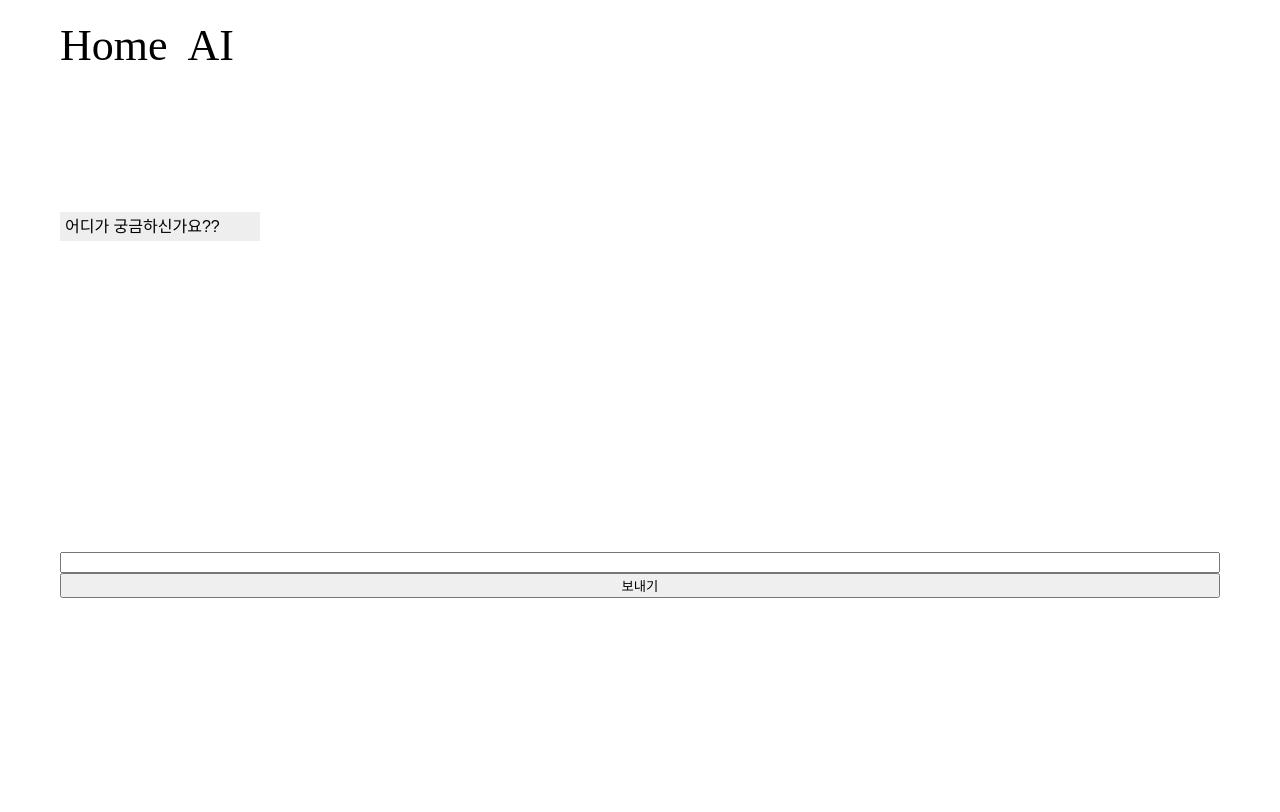
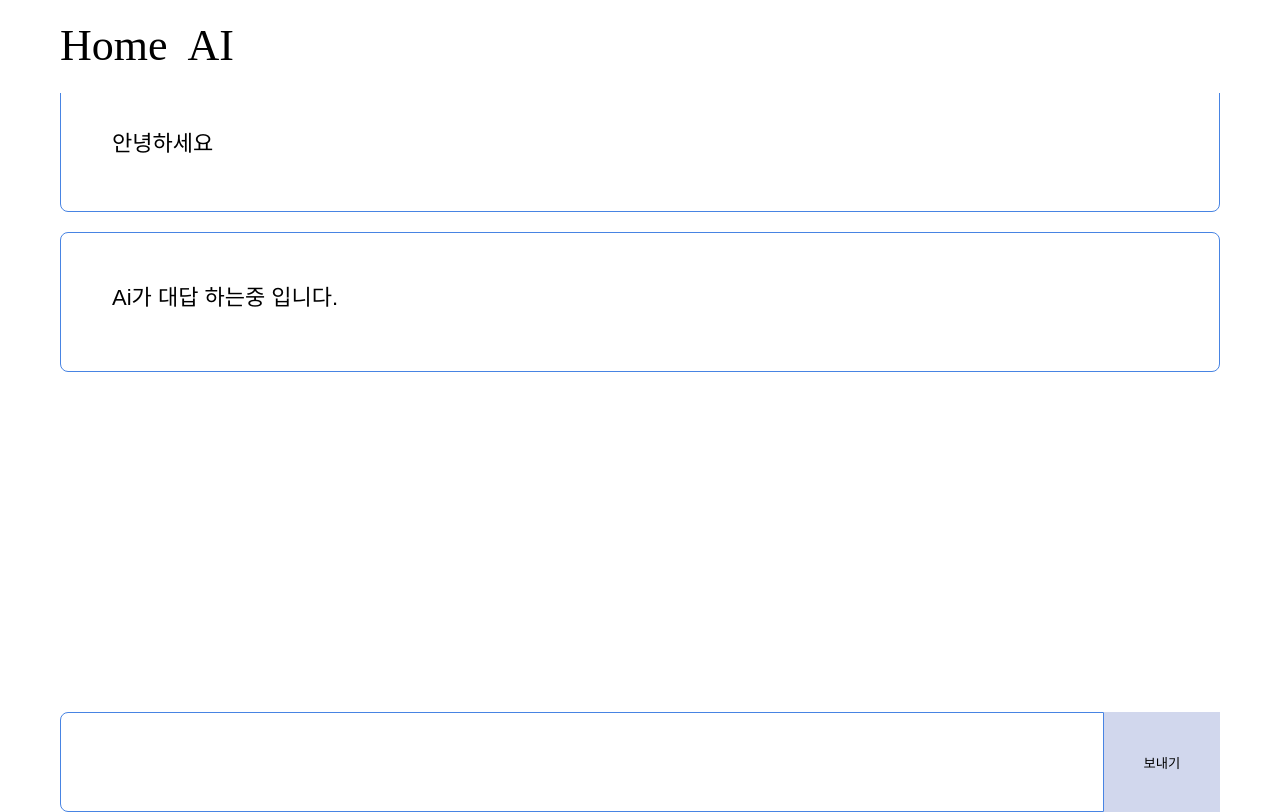
Before and after one commit to hhshhhskk/travel, a React (Create React App) app: page /AIchat in a window 1280 px wide. Built offline with nearby package versions, Linux system fonts and the light colour scheme; no server answers; a web font is replaced by a local one.

Commit message:
ai API추가/채팅박스수정

```diff
--- a/public/index.html
+++ b/public/index.html
@@ -14,7 +14,7 @@
       manifest.json provides metadata used when your web app is installed on a
       user's mobile device or desktop. See https://developers.google.com/web/fundamentals/web-app-manifest/
     -->
-    <link rel="manifest" href="%PUBLIC_URL%/manifest.json" />
+    <!-- <link rel="manifest" href="%PUBLIC_URL%/manifest.json" /> -->
     <!--
       Notice the use of %PUBLIC_URL% in the tags above.
       It will be replaced with the URL of the `public` folder during the build.
--- a/src/apis/api.ts
+++ b/src/apis/api.ts
@@ -1,4 +1,13 @@
 import { BASE_PATH, API_KEY, TYPE, DATA_NUMBER } from "./const";
+
+export function aiChat(question: any) {
+    return fetch(`http://20.232.117.252/GPT?q=${question}`)
+        .then(
+            (response) => response.json()
+    )
+}
+
+
 
 export function areaTrip(areaCodeNum: number, pageNo: number) {
     return fetch(`${BASE_PATH}/areaBasedList1?serviceKey=${API_KEY}&${TYPE}&pageNo=${pageNo}&numOfRows=${DATA_NUMBER}&MobileApp=AppTest&MobileOS=ETC&arrange=A&areaCode=${areaCodeNum}`)
--- /dev/null
+++ b/src/components/Answer.tsx
@@ -0,0 +1,37 @@
+// import { useState } from "react";
+import { useQuery } from "react-query";
+import styled from "styled-components";
+import { aiChat } from "../apis/api";
+
+const ChatBox = styled.span`
+  background: white;
+  border: 1px solid rgb(72, 132, 227);
+  border-radius: 8px;
+  padding: 52px 58px 54px 51px;
+  margin-bottom: 20px;
+  min-height: 140px;
+  gap: 30px;
+  font-size: 22px;
+  text-align: justify;
+  align-items: flex-start;
+`;
+
+interface Iquestion {
+    question: string,
+}
+
+function Answer(question: Iquestion) {
+    const { isLoading, data: answerData } = useQuery(
+        ["aiChat"],
+        async () => {
+            const answer = await aiChat(question);
+            console.log("쿼리요청됨", answer.message.result.translatedText)
+            return answer.message.result.translatedText;
+        },
+    );
+    return (
+        isLoading ? <ChatBox>{answerData}</ChatBox> : <ChatBox>Ai가 대답 하는중 입니다.</ChatBox>
+    );
+}
+
+export default Answer;
--- a/src/components/MoreImg.tsx
+++ b/src/components/MoreImg.tsx
@@ -13,6 +13,7 @@ const Wrapper = styled.div`
     font-family: "kcc";
     justify-content: center;
     align-items: center;
+
 `;
 
 const ImgBoxs = styled.div`
--- a/src/pages/Chat.tsx
+++ b/src/pages/Chat.tsx
@@ -1,93 +1,92 @@
 import { useState } from "react";
 import styled from "styled-components";
-const { Configuration, OpenAIApi } = require("openai");
-
-const configuration = new Configuration({
-    apiKey: "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",
-});
-const openai = new OpenAIApi(configuration);
+import Answer from "../components/Answer";
 
 const Wrapper = styled.div`
 `;
 
 const Banner = styled.div`
-  height: 100vh;
+  height: 90vh;
   display: flex;
   flex-direction: column;
   justify-content: center;
   padding: 60px;
   background-size: cover;
+  margin-top: 10vh;
 `;
 
 const ChatContent = styled.div`
-  height: 350px;
-  overflow-y: scroll;
+  margin-bottom: 40vh;
 `;
 
 const Line = styled.div`
   margin-top: 10px;
   display: flex;
   flex-direction: column;
+  color: black;
 `;
 
 const ChatBox = styled.span`
-  background-color: #eee;
-  padding: 5px;
-  max-width: 200px;
+  background: white;
+  border: 1px solid rgb(72, 132, 227);
+  border-radius: 8px;
+  padding: 52px 58px 54px 51px;
+  margin-bottom: 20px;
+  gap: 30px;
+  font-size: 22px;
+  text-align: justify;
+  align-items: flex-start;
 `;
 
-// const ChatBoxMine = styled(ChatBoxAI)`
-//   margin-left: auto;
-// `;
 
-// const ChatFormBox = styled.form`
-// `;
+const ChatFormBox = styled.form`
+  display: flex;
+  opacity: 1;
+  height: 100px;
+`;
 
 const ChatInputBox = styled.input`
+  width: 90%;
+  height: 100px;
+  border: 1px solid rgb(72, 132, 227);
+  border-top-left-radius: 8px;
+  border-bottom-left-radius: 8px;
+  text-align: center;
+  :focus{
+    outline: none;
+  }
 `;
 
 const ChatSendButton = styled.button`
-
+  width: 10%;
+  height: 100px;
+  border: 0;
+  background-color: rgb(209, 215, 237);
 `;
 
 
 function Chat() {
-    // const [aiChat, setAiChat] = useState();
-    // const [myChat, setMyChat] = useState();
-    // const [loading, setLoading] = useState(false);
-
-    // const sendSumit = (e: any) => {
-    //     e.preventDefault();
-    //     setMyChat(e.target.myText.value);
-    //     setLoading(false);
-    //     openai.createCompletion({
-    //         model: "text-davinci-003",
-    //         prompt: e.target.myText.value,
-    //         temperature: 0.7,
-    //         max_tokens: 256,
-    //         top_p: 1,
-    //         frequency_penalty: 0,
-    //         presence_penalty: 0,
-    //     }).then((result: any) => {
-    //         setLoading(true);
-    //         setAiChat(result.data.choices[0].text)
-    //     })
-    // }
+  const [question, setQuestion] = useState<string>("안녕하세요");
+  const sendSumit = (e: any) => {
+    e.preventDefault();
+    setQuestion(e.target[0].value)
+  }
 
   return (
     <Wrapper>
       <Banner>
         <ChatContent>
           <Line>
-                        <ChatBox>어디가 궁금하신가요??</ChatBox>
+            <ChatBox>{question}</ChatBox>
+            <Answer question={question} />
           </Line>
         </ChatContent>
-                {/* <ChatFormBox onSubmit={sendSumit}> */}
+        <ChatFormBox onSubmit={sendSumit}>
           <ChatInputBox name="myText" />
           <ChatSendButton>
             보내기
           </ChatSendButton>
-                {/* </ChatFormBox> */}
+        </ChatFormBox>
       </Banner>
     </Wrapper>
   );
```
Lines whose indentation alone changed are shown as unchanged.
